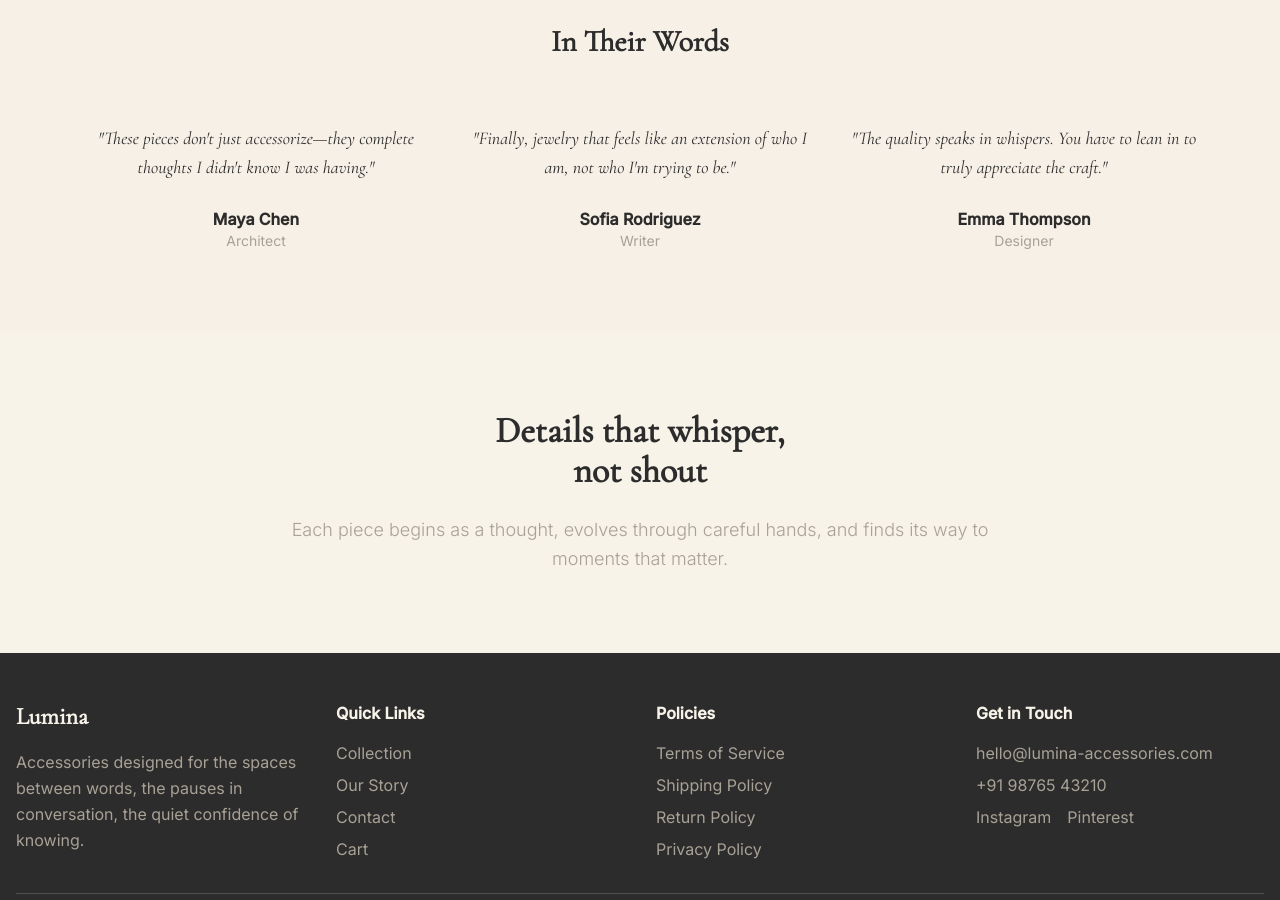
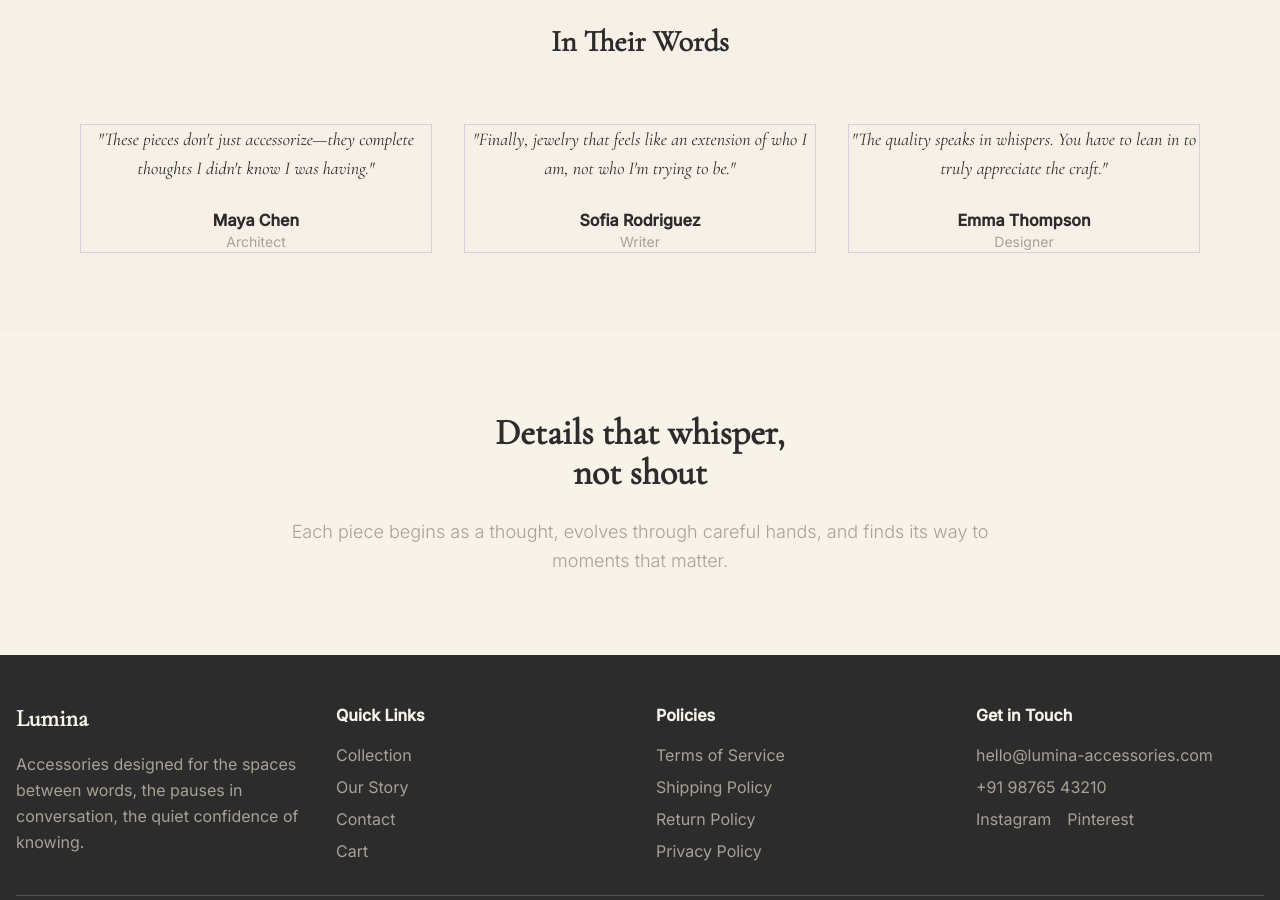
Before and after one commit to offset-dev76/aesthetic-ai-prompts-97, a React (Vite) app: page / in a window 1280 px wide. Shown: the part 1620-2520 px from the top of the page. Built offline with nearby package versions, Linux system fonts and the light colour scheme.

Commit message:
Visual edit in Lovable
Edited UI in Lovable

```diff
--- a/src/components/TestimonialsSection.tsx
+++ b/src/components/TestimonialsSection.tsx
@@ -23,9 +23,9 @@ export const TestimonialsSection = () => {
         </div>
 
         <div className="grid md:grid-cols-3 gap-8">
-          {testimonials.map((testimonial, index) => <div key={index} className="text-center fade-up" style={{
+          {testimonials.map((testimonial, index) => <div key={index} style={{
           animationDelay: `${index * 0.2}s`
-        }}>
+        }} className="text-center fade-up border border-gray-300 rounded-none">
               <blockquote className="text-lg serif italic text-charcoal mb-6 leading-relaxed">
                 "{testimonial.quote}"
               </blockquote>
```
